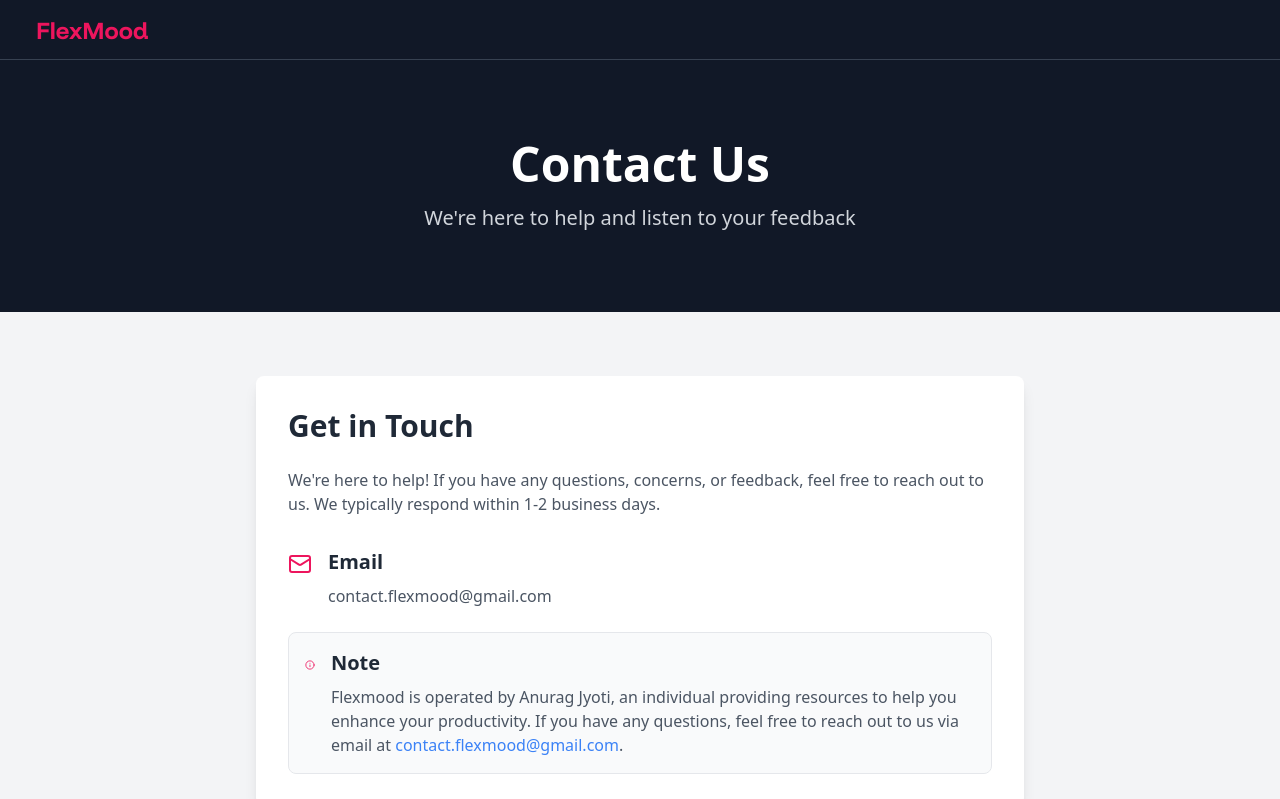
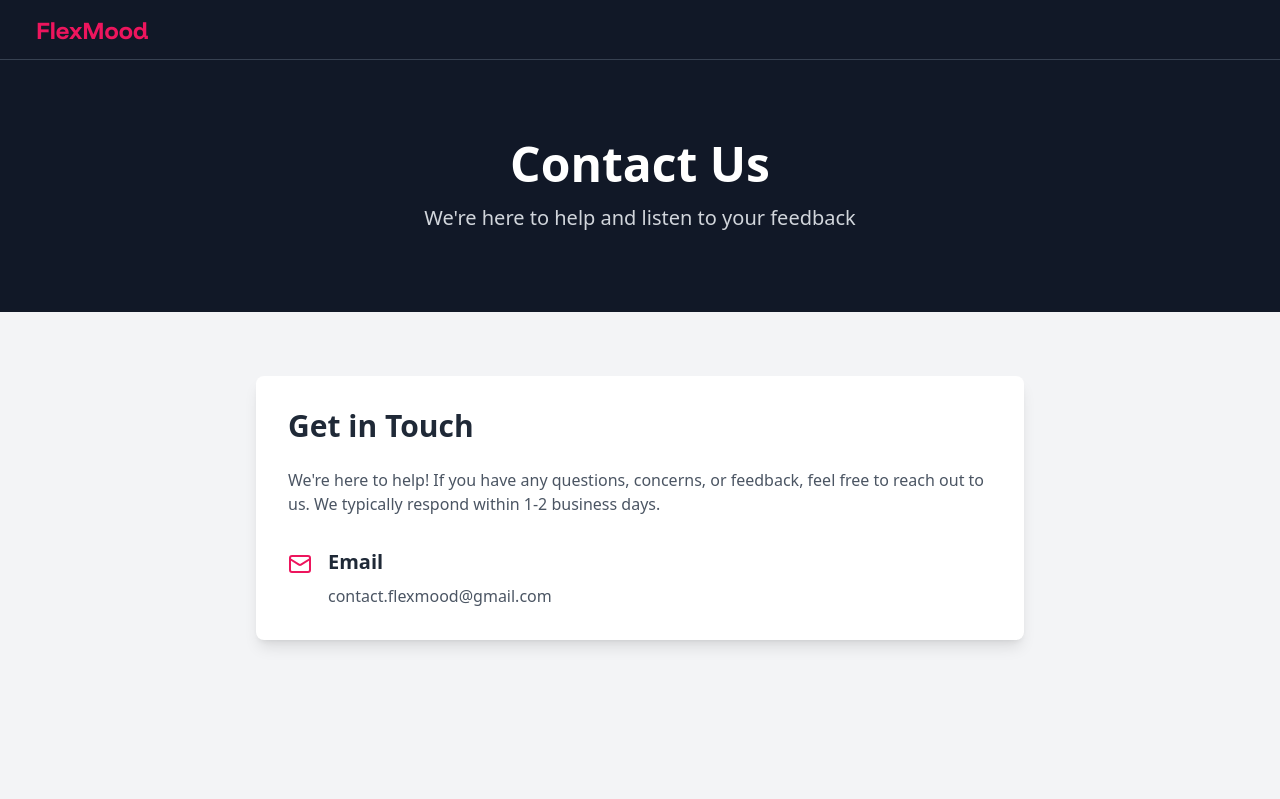
Before and after one commit to AtTheRate-anuragjyoti/flexmood, a Next.js app: page /information/contact_us in a window 1280 px wide. Shown: the top 799 px of the page. Built offline with nearby package versions, Linux system fonts and the light colour scheme.

Commit message:
connected razorpay

```diff
--- a/src/app/information/contact_us/page.js
+++ b/src/app/information/contact_us/page.js
@@ -37,15 +37,7 @@ const ContactUs = () => {
                   </div>
                 </div>
 
-                <div className="flex items-start mt-8 bg-gray-50 p-4 rounded-lg border border-gray-200">
-                  <Info className="w-6 h-6 text-[#ED155D] mr-4 mt-1" />
-                  <div>
-                    <h3 className="text-xl font-semibold mb-2 text-gray-800">Note</h3>
-                    <p className="text-gray-600">
-                      Flexmood is operated by Anurag Jyoti, an individual providing resources to help you enhance your productivity. If you have any questions, feel free to reach out to us via email at <span className="text-blue-500">contact.flexmood@gmail.com</span>.
-                    </p>
-                  </div>
-                </div>
+
               </div>
             </div>
           </div>
```
